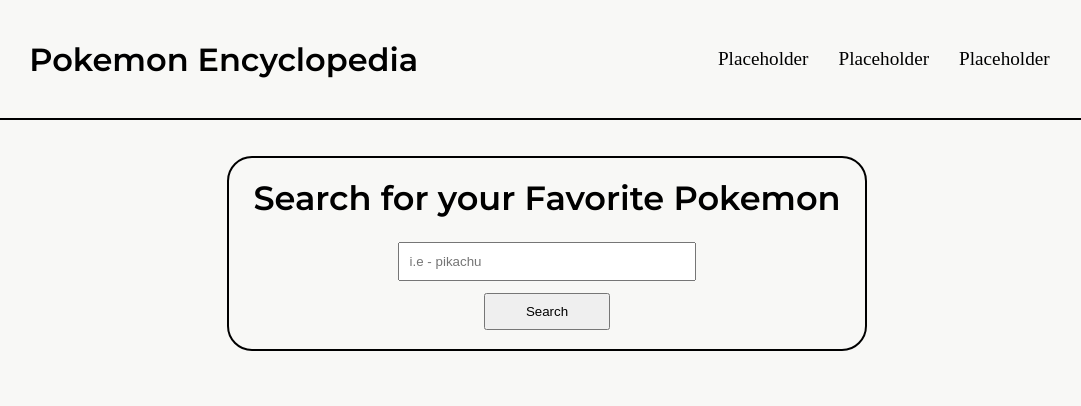
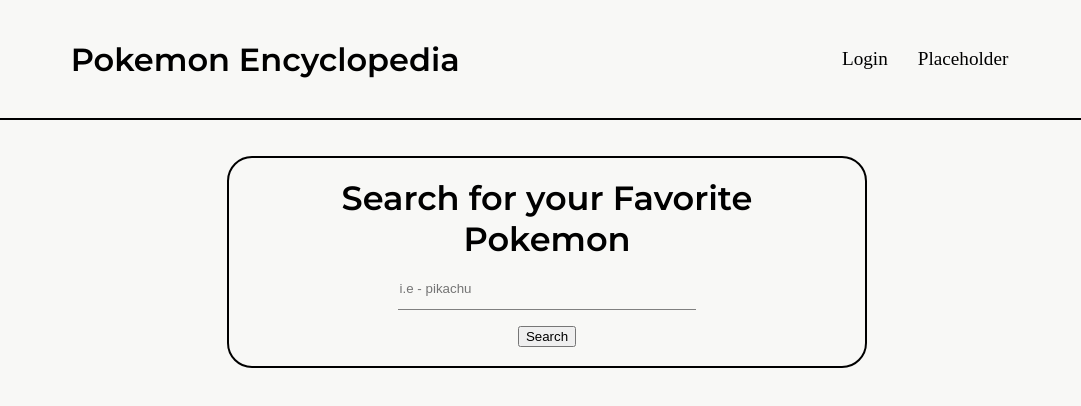
Before and after one commit to AlexUrielContreras/pokemon-api, a React (Create React App) app: page / in a window 1280 px wide. Shown: the top 406 px of the page, without its empty margins (93-1174 px from the left). Built offline with nearby package versions, Linux system fonts and the light colour scheme.

Commit message:
style: add animation to input when focus

```diff
--- a/src/components/Header.js
+++ b/src/components/Header.js
@@ -5,8 +5,7 @@ function Header() {
             <h1 className='page-title'>Pokemon Encyclopedia</h1>
             <nav>
                 <ul className='header-nav'>
-                    <li>Placeholder</li>
-                    <li>Placeholder</li>
+                    <li>Login</li>
                     <li>Placeholder</li>
                 </ul>
             </nav>
--- a/src/pages/Homepage.js
+++ b/src/pages/Homepage.js
@@ -6,9 +6,10 @@ function Homepage() {
             <div className='search-container'>
                 <h2>Search for your Favorite Pokemon</h2>
                 <div className='form-container'>
-                    <input type='text' placeholder='i.e - pikachu'/>
-                    <button type='button'>Search</button>
+                    <input type='text' autoComplete='off' placeholder='i.e - pikachu'/>
+                    <span />
                 </div>
+                <button type='button'>Search</button>
             </div>
         </section>
     )
--- a/src/styles/index.css
+++ b/src/styles/index.css
@@ -1,4 +1,4 @@
-* {
+*, *::after, *::before {
   box-sizing: border-box;
 }
 
@@ -43,20 +43,48 @@ header .page-title {
 }
 .content-container .search-container h2 {
   font-size: 2.1rem;
-  margin: 0 0;
   font-family: "Montserrat", sans-serif;
-  margin-bottom: 3vh;
+  margin: 0 3vh;
 }
 .content-container .search-container .form-container {
   display: flex;
   flex-direction: column;
   align-items: center;
+  position: relative;
+  max-width: 50%;
+  margin: 0 auto;
+  overflow: hidden;
+  margin-bottom: 2vh;
+  border-bottom: 1px solid grey;
 }
 .content-container .search-container .form-container input {
-  padding: 10px;
+  min-height: 100%;
+  position: absolute;
+  bottom: 0px;
+  min-width: 100%;
+  border: none;
+  background-color: #F8F8F6;
+  padding-top: 10px;
+}
+.content-container .search-container .form-container input:focus {
+  outline: none;
+}
+.content-container .search-container .form-container span {
   min-width: 50%;
-  margin-bottom: 1.5vh;
+  height: 50px;
+  border-bottom: 1px solid black;
 }
-.content-container .search-container .form-container button {
-  padding: 9px 2.5rem;
+.content-container .search-container .form-container span::after {
+  content: "";
+  position: absolute;
+  height: 100%;
+  width: 100%;
+  border-bottom: 3px solid grey;
+  left: 0px;
+  bottom: 0px;
+  transform: translateX(-100%);
+  transition: transform 0.3s ease;
+}
+.content-container .search-container .form-container input:focus + span::after {
+  transform: translateX(0%);
 }/*# sourceMappingURL=index.css.map */
--- a/src/styles/index.scss
+++ b/src/styles/index.scss
@@ -1,4 +1,4 @@
-* {
+*, *::after, *::before {
     box-sizing: border-box
 }
 
@@ -9,7 +9,6 @@ html,body {
     width: 100%;
     background-color: #F8F8F6
 }
-
 
 header {
     display: flex;
@@ -48,25 +47,57 @@ header {
 
             h2 {
                 font-size: 2.1rem;
-                margin: 0 0;
                 font-family: 'Montserrat', sans-serif;
-                margin-bottom: 3vh;
+                margin: 0 3vh;
             }
 
             .form-container {
                 display: flex;
                 flex-direction: column;
                 align-items: center;
+                position: relative;
+                max-width: 50%;
+                margin: 0 auto;
+                overflow: hidden;
+                margin-bottom: 2vh;
+                border-bottom: 1px solid grey;
 
                 input {
-                    padding: 10px;
-                    min-width: 50%;
-                    margin-bottom: 1.5vh
+                    min-height: 100%;
+                    position: absolute;
+                    bottom: 0px;
+                    min-width: 100%;
+                    border: none;
+                    background-color: #F8F8F6;
+                    padding-top: 10px;
                 }
 
-                button {
-                    padding: 9px 2.5rem
+                input:focus {
+                    outline: none
                 }
+
+                span {
+                    min-width: 50%;
+                    height: 50px;
+                    border-bottom: 1px solid black;
+                }
+
+                span::after {
+                    content: '';
+                    position:absolute;
+                    height: 100%;
+                    width: 100%;
+                    border-bottom: 3px solid grey;
+                    left: 0px;
+                    bottom: 0px;
+                    transform: translateX(-100%);
+                    transition: transform 0.3s ease
+                }
+
+                input:focus + span::after {
+                    transform: translateX(0%);
+                }
+
             }
     }
 }
```
Also changed, not shown: 1 other file (tests, documents, lock files or other folders).
